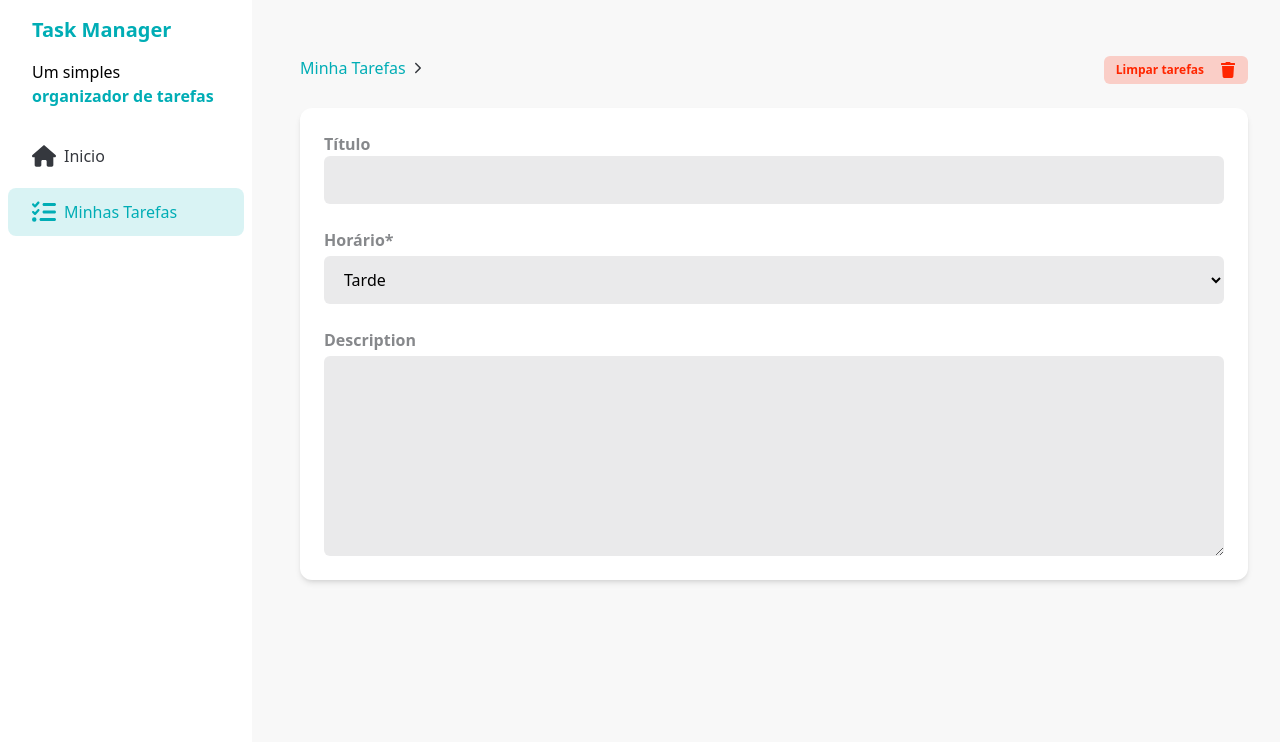
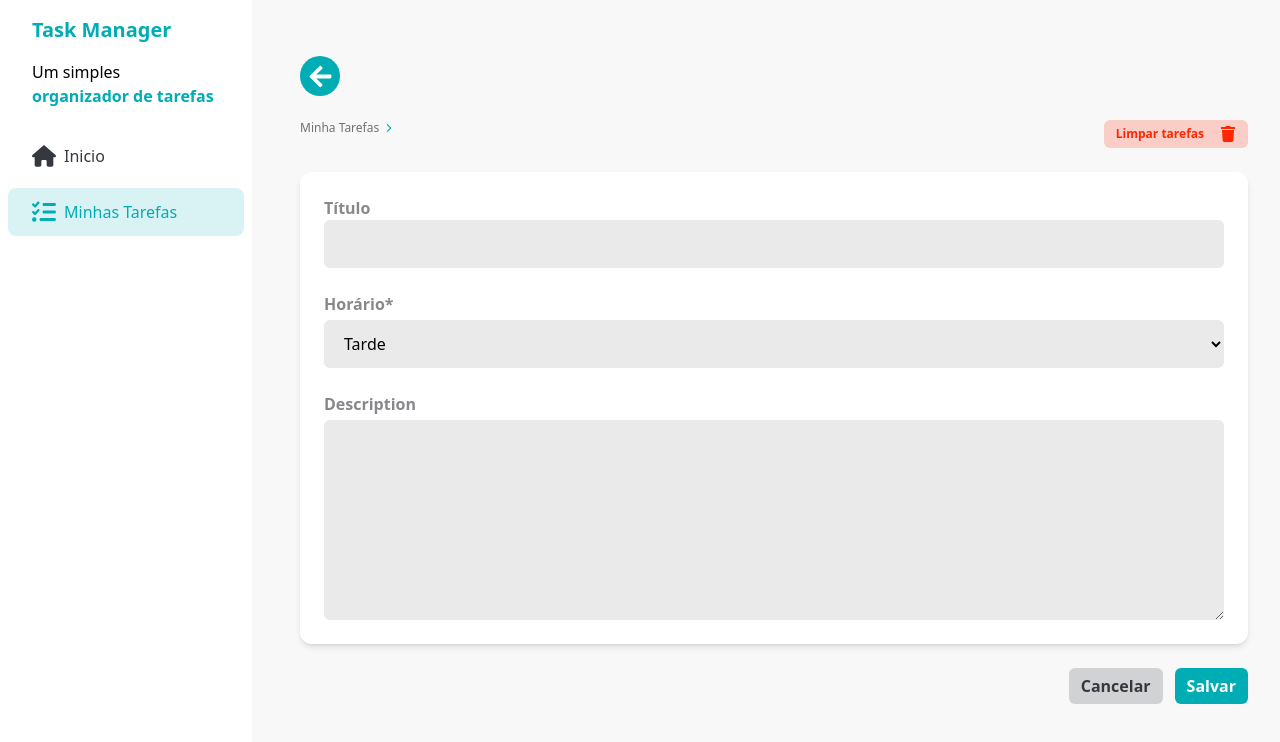
Before and after one commit to erickcred/estudo-react, a React (Vite) app in the folder task-manager/: page /tasks/1 in a window 1280 px wide. Shown: the top 742 px of the page. Built offline with nearby package versions, Linux system fonts and the light colour scheme; no server answers.

Commit message:
Feat: includ TextArea and buttons process

```diff
--- a/task-manager/src/components/AddTaskDialog.jsx
+++ b/task-manager/src/components/AddTaskDialog.jsx
@@ -62,7 +62,7 @@ export default function AddTaskDialog({ isOpen, setIsOpen, handleSubmit }) {
             className={`fixed flex justify-center items-center top-0 left-0 overflow-hidden
               w-screen h-screen bg-[var(--secondary)]/30 backdrop-blur-[1.5px]`}
           >
-            <div className="flex flex-col items-center space-y-6 md:w-[365px] w-[80%] h-[450px] bg-white p-5 rounded-md shadow overflow-auto">
+            <div className="flex flex-col items-center space-y-6 md:w-[365px] w-[80%] h-auto bg-white p-5 rounded-md shadow overflow-auto">
               <div className="text-center">
                 <h2 className="text-xl font-semibold">Nova Tarefa</h2>
                 <p className="text-sm text-[var(--secondary)]/70">
--- a/task-manager/src/pages/TaskDetails.jsx
+++ b/task-manager/src/pages/TaskDetails.jsx
@@ -1,7 +1,7 @@
 import { useEffect, useState } from "react";
 import { Link, useParams } from "react-router";
 import { toast } from "sonner";
-import { FaTrash } from "react-icons/fa"
+import { FaArrowLeft, FaTrash } from "react-icons/fa"
 import { IoIosArrowForward } from "react-icons/io"
 
 
@@ -39,15 +39,22 @@ export default function TaskDetails() {
 
       <div className="w-full py-14 sm:px-8 px-2 space-y-6">
 
+        <Link to={"/tasks"} className="flex items-center justify-center w-10 h-10 bg-[var(--primary)] rounded-full">
+          <FaArrowLeft
+            className=""
+            color="white"
+            size={25}
+          />
+        </Link>
         <div className="flex justify-between gap-3">
           <div>
             <div className="flex items-center gap-1">
-              <Link to={"/tasks"} className="text-[var(--primary)]">Minha Tarefas</Link>
-              <span className="text-[var(--secondary)] flex items-center">
+              <span className="text-[var(--secondary)]/70 text-xs">Minha Tarefas</span>
+              <span className="flex items-center text-[var(--primary)] text-xs font-semibold">
                 <IoIosArrowForward /> {task?.title}
               </span>
             </div>
-            <h1 className="text-3xl">{task?.title}</h1>
+            <h1 className="text-xl font-semibold">{task?.title}</h1>
           </div>
 
           <div className="flex items-center gap-3">
@@ -63,36 +70,49 @@ export default function TaskDetails() {
         </div>
 
         <div className="p-6 rounded-xl bg-white space-y-6 shadow-md shadow-[var(--primary)]/12">
-          {task !== undefined && (
-            <>
+          <div>
             <Input
+              id="titulo"
               className={`w-full py-3 px-4`}
               label="Título"
               value={task?.title}
             />
+          </div>
+
+          <div>
             <Select
               id="time"
               className={`w-full py-3 px-4`}
               title="Este camopo é obrigatório!"
               label="Horário*"
             >
-                <option value={task.time}>{
-                  task.time === "evening" && "Noite" ||
+              <option value={task?.time}>{
+                task?.time === "evening" && "Noite" ||
                 task?.time === "morning" && "Manhã" || "Tarde" }
               </option>
               <option hidden={task?.time === "morning"} value="morning">Manhã</option>
               <option hidden={task?.time === "afternoon"} value="afternoon">Tarde</option>
               <option hidden={task?.time === "evening"} value="evening">Noite</option>
             </Select>
+          </div>
 
+          <div>
             <TextArea
               id="descripption"
               label="Description"
               className="w-fulld min-h-50 max-h-200"
               value={task?.description}>
             </TextArea>
-            </>
-          )}
+          </div>
+        </div>
+
+        <div className="flex w-full items-center justify-end gap-3">
+          <Button
+            color="secondary"
+          >
+            Cancelar
+          </Button>
+          <Button>Salvar</Button>
         </div>
       </div>
     </main>
```
Lines whose indentation alone changed are shown as unchanged.
